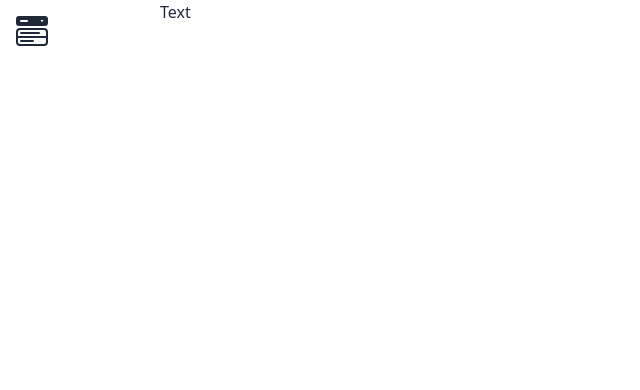
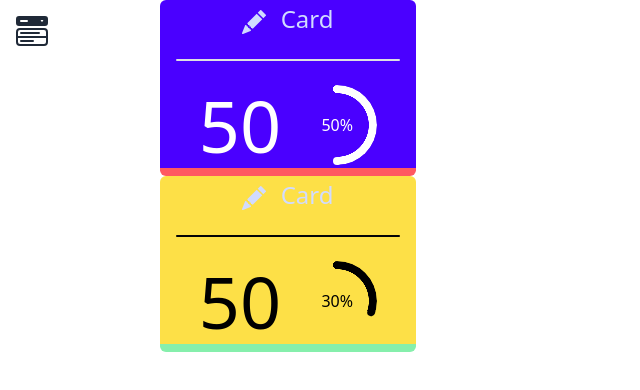
Before and after one commit to GokuxSS4/CRM_Frontend, a React (Vite) app: page / in a window 1280 px wide. Shown: the top 390 px of the page, without its empty margins (0-640 px from the left). Built offline with nearby package versions, Linux system fonts and the light colour scheme; sample sign-in values are in the browser's storage.

Commit message:
add card component

```diff
--- /dev/null
+++ b/src/Components/Card.jsx
@@ -0,0 +1,23 @@
+function Card({ children, fontColor="text-white", borderColor="border-error", dividerColor="bg-gray-100", background="bg-primary", titleText = "Card", status = 50, quantity = 50 }) {
+
+    return (
+        <div className={`border-b-8 ${borderColor} w-64 h-44 ${background} rounded-md flex flex-col justify-center items-center py-2`}>
+
+            <div className='text-primary-content text-2xl mb-2'>
+                {children} <span>{titleText}</span>
+            </div>
+
+            <div className={`divider ${dividerColor} h-0.5 mx-4 rounded-sm`}></div>
+
+            <div className='flex justify-around gap-4 items-center mt-2'>
+                <div className={`text-7xl ${fontColor}`}>
+                    {quantity}
+                </div>
+                <div className={`radial-progress ${fontColor}`} style={{"--value": status}}>{status}%</div>
+            </div>
+
+        </div>
+    );
+}
+
+export default Card;
--- a/src/Layouts/HomeLayout.jsx
+++ b/src/Layouts/HomeLayout.jsx
@@ -1,6 +1,7 @@
+import {useEffect} from 'react';
 import { BsFillMenuButtonWideFill } from "react-icons/bs";
 import { useDispatch,useSelector } from "react-redux";
-import { Link } from "react-router-dom";
+import { Link,useNavigate} from "react-router-dom";
 
 import { logout } from "../Redux/Slices/AuthSlice";
 
@@ -8,10 +9,20 @@
 function HomeLayout({ children }) {
   const auth = useSelector((state) => state.auth);
   const dispatch = useDispatch();
+  const navigator = useNavigate();
 
   function onLogout(){
     dispatch(logout());
+    navigator("/login");
   }
+
+  useEffect(() => {
+    if (!auth.isLoggedIn){
+        navigator("/login");
+    }
+  // eslint-disable-next-line react-hooks/exhaustive-deps
+  }, []);
+
 
   return (
     <div className="min-h-[90vh]">
--- a/src/pages/Home.jsx
+++ b/src/pages/Home.jsx
@@ -1,9 +1,17 @@
+import { BsFillPencilFill } from 'react-icons/bs';
+
+import Card from '../Components/Card';
 import HomeLayout from './../Layouts/HomeLayout';
 
 export default function Home() {
   return (
     <HomeLayout>
-        Text
+         <Card>
+                <BsFillPencilFill className='inline mr-2' />
+            </Card>
+            <Card status={30} background='bg-yellow-300' borderColor='border-green-300' fontColor='text-black' dividerColor='bg-black'>
+                <BsFillPencilFill className='inline mr-2' />
+            </Card>
     </HomeLayout>
   );
 }
```
Also changed, not shown: .eslintrc.cjs.
